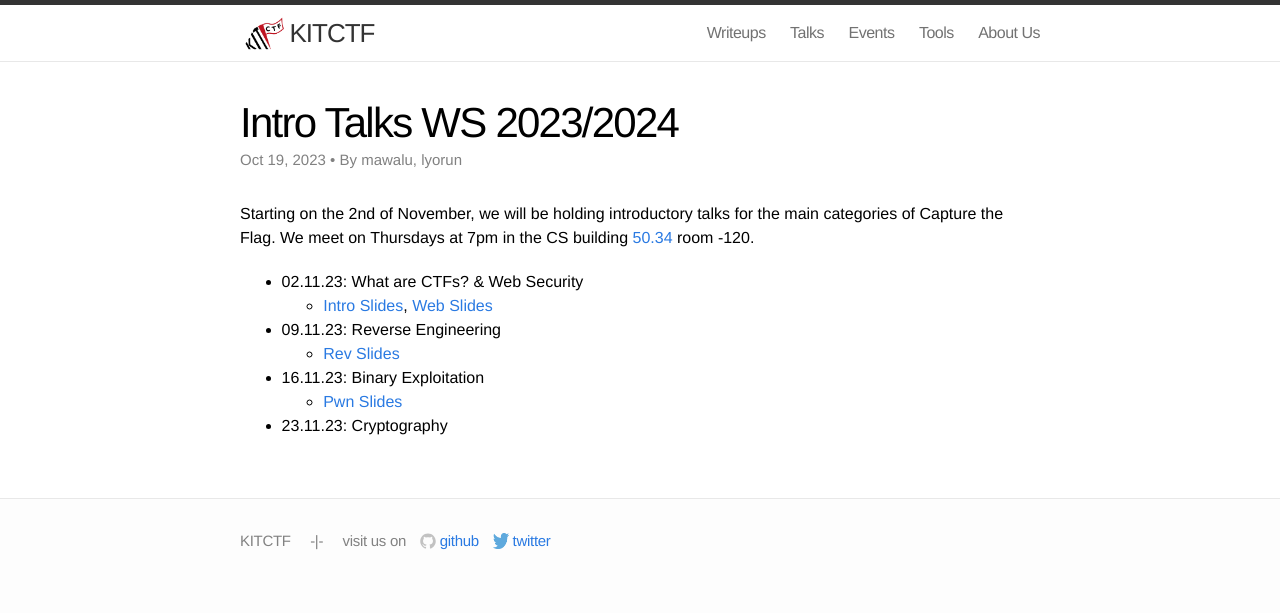
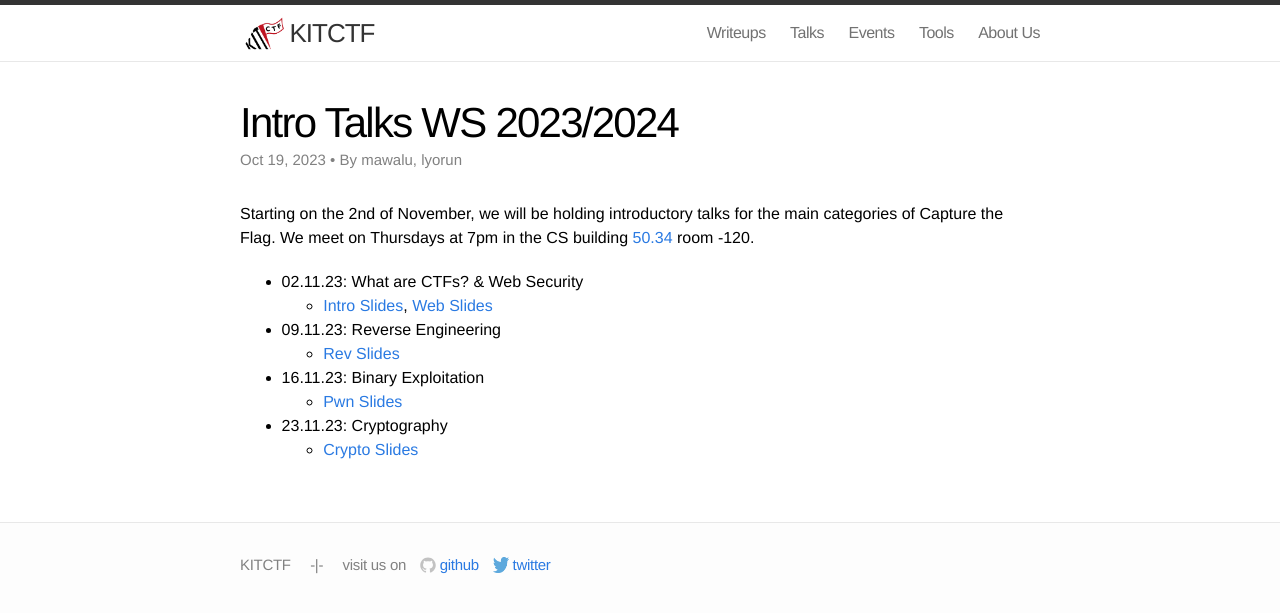
Before and after one commit to kitctf/www, a Jekyll site: the page built from _posts/2023-10-19-intro.md, in a window 1280 px wide. Shown: the top 613 px of the page. Built offline with Jekyll 4.4.1, drawn with Linux system fonts in a browser that asks for light colours.

Commit message:
Add crypto slides

```diff
--- a/_posts/2023-10-19-intro.md
+++ b/_posts/2023-10-19-intro.md
@@ -16,3 +16,4 @@ We meet on Thursdays at 7pm in the CS building [50.34](https://www.kit.edu/campu
  * 16.11.23: Binary Exploitation
     * [Pwn Slides](/talks/2023-11-16-pwnintro/slides.pdf)
  * 23.11.23: Cryptography
+    * [Crypto Slides](/talks/2023-11-23-cryptointro/slides.pdf)
```
Also changed, not shown: 1 other file.
